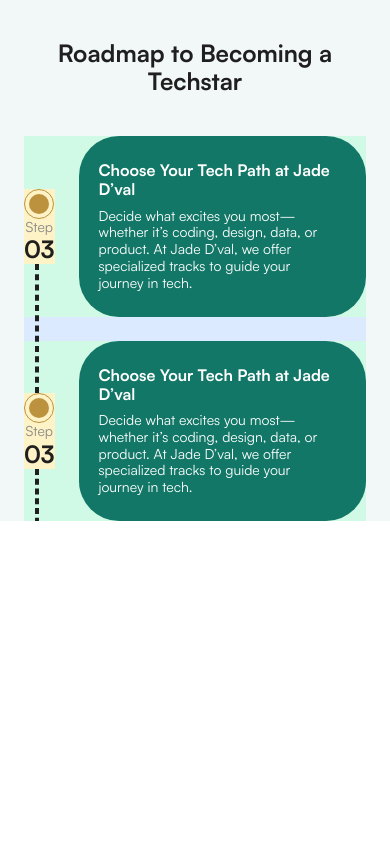
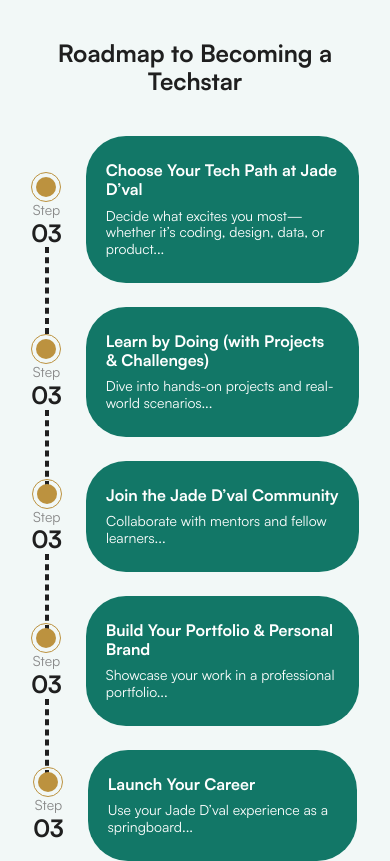
Before and after one commit to david-oj/jade_dval-redesign, a React (Vite) app: page / in a window 390 px wide. Shown: the part 2560-3421 px from the top of the page. Before the commit the page ends 3081 px from the top, so only its background shows below. Built offline with nearby package versions, Linux system fonts and the light colour scheme.

Commit message:
fix roadmap responsivity on all devices

```diff
--- a/src/components/StepCard.tsx
+++ b/src/components/StepCard.tsx
@@ -1,18 +1,20 @@
 import { checkCircle } from "@/assets/icons";
 
-const StepCard = () => {
+
+type Card = {
+  title: string,
+  description: string
+}
+
+const StepCard = ({ title, description }: Card) => {
   return (
-    <div className="md:px-12.5 px-5 py-6.25 flex justify-center items-start rounded-[40px] md:rounded-full md:max-w-[527px] max-w-[328px] gap-5 bg-primary">
+    <div className="md:px-12.5 px-5 py-6.25 flex justify-center items-start rounded-[40px] md:rounded-full lg:max-w-[527px] md:max-w-[509px] sm:max-w-[320px]  max-w-[273px] gap-5 bg-primary">
       <div className="md:flex hidden w-16 h-16 items-center justify-center rounded-full bg-white">
         <img src={checkCircle} alt="checkedCircle" className="w-10 h-10" />
       </div>
       <div className="flex-1">
-        <h3 className="text-white max-md:text-base">Choose Your Tech Path at Jade D’val</h3>
-        <p className="mt-2 text-white max-md:font-normal max-md:text-sm max-md:max-w-[229px]">
-          Decide what excites you most—whether it’s coding, design, data, or
-          product. At Jade D’val, we offer specialized tracks to guide your
-          journey in tech.
-        </p>
+        <h3 className="text-white max-md:text-base">{title}</h3>
+        <p className="mt-2 text-white max-md:font-normal max-md:text-sm max-sm:max-w-[229px] max-md:max-w-[280px]">{description}</p>
       </div>
       {/* {title, description, className} */}
     </div>
--- a/src/constants/index.ts
+++ b/src/constants/index.ts
@@ -1,6 +1,8 @@
-
 import {
-  courseImg1, courseImg2, courseImg3, courseImg4
+  courseImg1,
+  courseImg2,
+  courseImg3,
+  courseImg4,
 } from "@/assets/images";
 
 export const courses: {
@@ -11,7 +13,8 @@
 }[] = [
   {
     title: "UI/UX Design",
-    description: "Learn how to build powerful websites, apps, and digital products using the most in-demand programming languages and frameworks.",
+    description:
+      "Learn how to build powerful websites, apps, and digital products using the most in-demand programming languages and frameworks.",
     image: courseImg1,
     linkText: "Enroll Now",
   },
@@ -38,6 +41,36 @@
   },
 ];
 
+type Steps = { step: string; title: string; description: string }[];
+
+export const steps: Steps = [
+  {
+    step: "01",
+    title: "Choose Your Tech Path at Jade D’val",
+    description:
+      "Decide what excites you most—whether it’s coding, design, data, or product...",
+  },
+  {
+    step: "02",
+    title: "Learn by Doing (with Projects & Challenges)",
+    description: "Dive into hands-on projects and real-world scenarios...",
+  },
+  {
+    step: "03",
+    title: "Join the Jade D’val Community",
+    description: "Collaborate with mentors and fellow learners...",
+  },
+  {
+    step: "04",
+    title: "Build Your Portfolio & Personal Brand",
+    description: "Showcase your work in a professional portfolio...",
+  },
+  {
+    step: "05",
+    title: "Launch Your Career",
+    description: "Use your Jade D’val experience as a springboard...",
+  },
+];
 
 type Footer = {
   title: string;
--- a/src/sections/Roadmap.tsx
+++ b/src/sections/Roadmap.tsx
@@ -1,34 +1,5 @@
 import StepCard from "@/components/StepCard";
-// import { checkCircle } from "@/assets/icons";
-
-const steps = [
-  {
-    step: "01",
-    title: "Choose Your Tech Path at Jade D’val",
-    description:
-      "Decide what excites you most—whether it’s coding, design, data, or product...",
-  },
-  {
-    step: "02",
-    title: "Learn by Doing (with Projects & Challenges)",
-    description: "Dive into hands-on projects and real-world scenarios...",
-  },
-  {
-    step: "03",
-    title: "Join the Jade D’val Community",
-    description: "Collaborate with mentors and fellow learners...",
-  },
-  {
-    step: "04",
-    title: "Build Your Portfolio & Personal Brand",
-    description: "Showcase your work in a professional portfolio...",
-  },
-  {
-    step: "05",
-    title: "Launch Your Career",
-    description: "Use your Jade D’val experience as a springboard...",
-  },
-];
+import {steps} from "@/constants";
 
 const Roadmap = () => {
   return (
@@ -38,44 +9,60 @@
           Roadmap to Becoming a Techstar
         </h2>
 
-        <div className="relative flex flex-col items-center gap-6 bg-blue-100">
+        <div className="relative flex flex-col max-lg:items-center gap-6">
           <div className="absolute max-lg:hidden h-full lg:right-1/2 max-lg:left-3  transform lg:translate-x-1/2 border-black border-2 border-dashed" />
           {/* vertical bar */}
 
-          <div className="bg-emerald-100 flex items-center gap-6">
-            <div className="flex flex-col items-center relative bg-amber-100">
-              {/* circle */}
-              <div className="h-7.5 w-7.5 flex justify-center items-center border border-secondary rounded-full ">
+          {steps.map((step, idx) => {
+            const isEven = idx % 2 === 0;
+            return isEven ? (
+              <div
+                className="lg:grid grid-cols-2 flex justify-end items-center flex-row-reverse gap-6"
+                key={idx}
+              >
+                <div
+                  className={`flex justify-end  ${isEven ? " lg:mr-7.5 xl:mr-12.5" : " lg:ml-7.5 xl:ml-12.5"
+                    }`}
+                >
+                  <StepCard {...step} />
+                </div>
+                <div className="flex flex-col lg:ml-10 xl:ml-16 max-lg:items-center relative">
+                  {/* circle mobile */}
+                  <div className="h-7.5 w-7.5 lg:absolute top-1/2 -left-16.5  xl:-left-22.5  flex justify-center items-center border border-secondary rounded-full ">
                     <div className=" h-5 w-5 bg-secondary rounded-full" />
                   </div>
                   {/* Step No. */}
                   <p className="md:text-xl text-sm text-text3">Step</p>
                   <h3 className="md:text-5xl text-2xl">03</h3>
                   {/* vertical bar mobile */}
-              <div className="absolute border-2 border-black md:h-[80%] h-[170%] border-dashed right-1/2 top-[100%]" />
+                   <div className={`absolute ${idx === steps.length - 1 ? "hidden" : "block"} lg:hidden  border-2 border-black md:h-[50%] h-[115%] border-dashed transform translate-x-1/2 right-1/2 top-[100%]`} />
                 </div>
-
-            <StepCard />
               </div>
-
-          <div className="bg-emerald-100 flex items-center gap-6">
-            <div className="flex flex-col items-center relative bg-amber-100">
-              {/* circle */}
-              <div className="h-7.5 w-7.5 flex justify-center items-center border border-secondary rounded-full ">
+            ) : (
+              <div
+                className=" lg:grid grid-cols-2 flex items-center gap-6"
+                key={idx}
+              >
+                <div className="flex flex-col lg:mr-10 xl:mr-16 items-end max-lg:items-center relative">
+                  {/* circle mobile */}
+                  <div className="h-7.5 w-7.5 lg:absolute top-1/2 lg:-right-16.5 xl:-right-22.5 flex justify-center items-center border border-secondary rounded-full ">
                     <div className=" h-5 w-5 bg-secondary rounded-full" />
                   </div>
                   {/* Step No. */}
                   <p className="md:text-xl text-sm text-text3">Step</p>
                   <h3 className="md:text-5xl text-2xl">03</h3>
                   {/* vertical bar mobile */}
-              <div className="absolute border-2 border-black md:h-[80%] h-[150%] border-dashed right-1/2 top-[100%]" />
+                   <div className={`absolute ${idx === steps.length - 1 ? "hidden" : "block"} lg:hidden  border-2 border-black md:h-[50%] h-[115%] border-dashed transform translate-x-1/2 right-1/2 top-[100%]`} />
                 </div>
-
-            <StepCard />
+                <div
+                  className={`flex  ${isEven ? "justify-end  lg:mr-7.5 xl:mr-12.5" : " lg:ml-7.5 xl:ml-12.5"
+                    }`}
+                >
+                  <StepCard {...step} />
                 </div>
-
-
-
+              </div>
+            );
+          })}
         </div>
       </div>
     </section>
```
Lines whose indentation alone changed are shown as unchanged.
